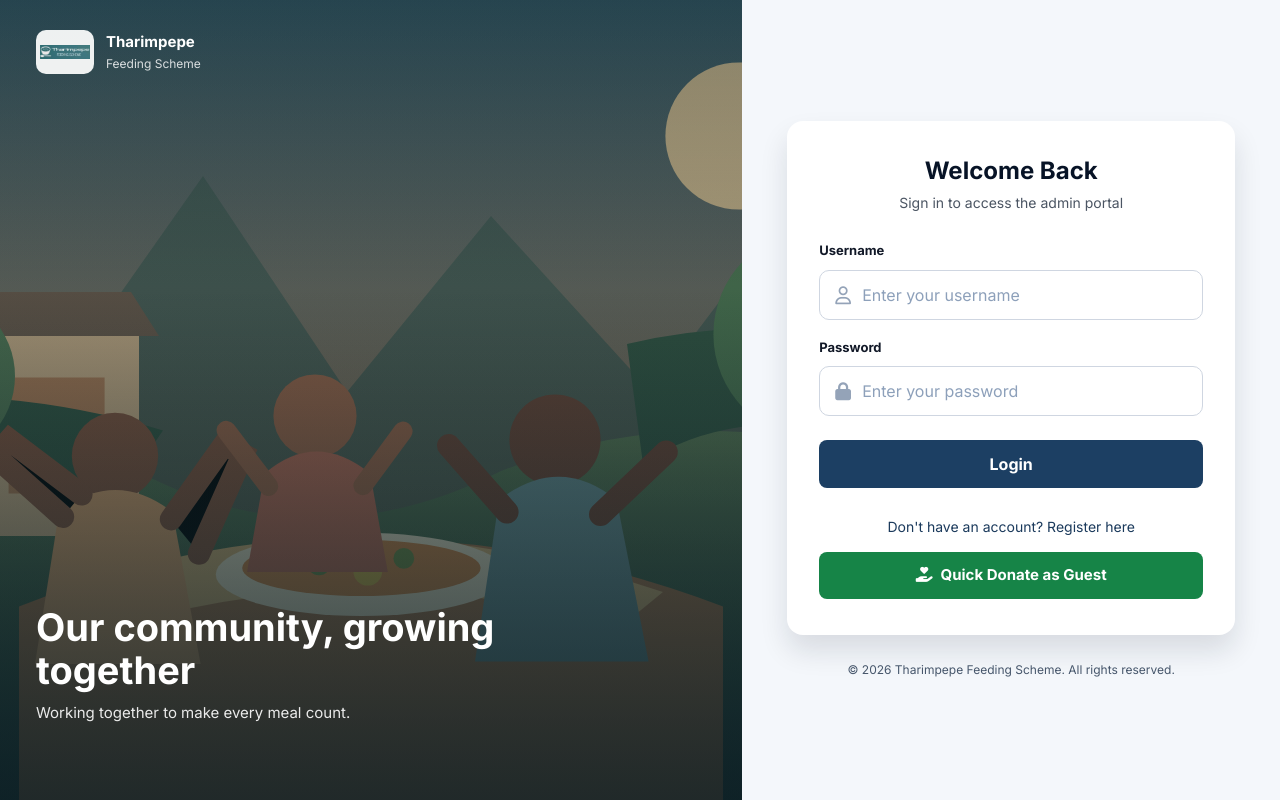
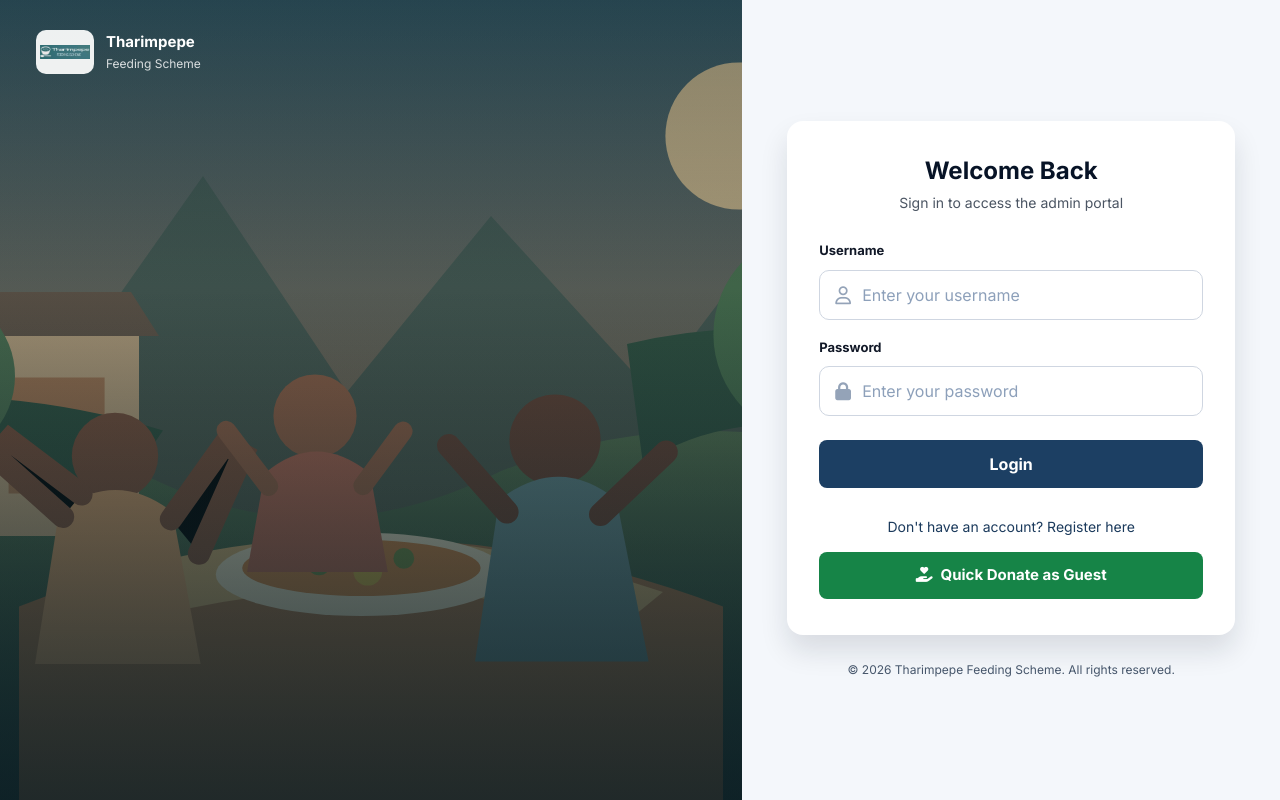
Before and after one commit to ST10345327/Tharimpepe_feeding_Scheme_Management_System, a PHP site: page / in a window 1280 px wide. Run offline with PHP 8.4, Linux system fonts and the light colour scheme.

Commit message:
AB#53 Remove login carousel captions

```diff
--- a/app/views/login.php
+++ b/app/views/login.php
@@ -62,8 +62,7 @@
             z-index: 2;
         }
 
-        .login-mission-brand,
-        .login-mission-caption {
+        .login-mission-brand {
             position: absolute;
             z-index: 3;
         }
@@ -89,21 +88,6 @@
         .login-mission-brand span { display: block; }
         .login-mission-brand strong { font-size: 15px; }
         .login-mission-brand span { color: rgba(255,255,255,.82); font-size: 12px; margin-top: 2px; }
-
-        .login-mission-caption {
-            bottom: 76px;
-            left: 36px;
-            max-width: min(70%, 560px);
-        }
-
-        .login-mission-caption h1 {
-            font-size: clamp(24px, 3vw, 38px);
-            font-weight: 700;
-            line-height: 1.12;
-            margin-bottom: 10px;
-        }
-
-        .login-mission-caption p { color: rgba(255,255,255,.9); font-size: 15px; line-height: 1.5; margin: 0; }
 
         @media (prefers-reduced-motion: reduce) {
             .login-slide { transition: none; }
@@ -261,12 +245,6 @@
                 min-height: 320px;
             }
 
-            .login-mission-caption {
-                bottom: 72px;
-                left: 24px;
-                max-width: 80%;
-            }
-
             .login-mission-brand { left: 24px; top: 22px; }
 
             .login-panel {
@@ -276,9 +254,6 @@
 
         @media (max-width: 520px) {
             .login-mission { min-height: 270px; }
-            .login-mission-caption { bottom: 66px; }
-            .login-mission-caption h1 { font-size: 25px; }
-            .login-mission-caption p { font-size: 13px; }
             .login-mission-brand img { height: 38px; width: 50px; }
             .login-mission-brand { font-size: 13px; }
             .login-card {
@@ -289,6 +264,7 @@
 </head>
 <body>
     <main class="login-shell">
+        <!-- Keep this carousel image-led while retaining the organization logo and name. -->
         <section class="login-mission" aria-label="Tharimpepe community stories" data-login-carousel>
             <div class="login-slide is-active" data-slide aria-hidden="false">
                 <img src="/assets/images/login-carousel/community.svg" alt="Illustration of community members sharing a meal" fetchpriority="high">
@@ -302,10 +278,6 @@
             <div class="login-mission-brand" aria-hidden="true">
                 <img src="/assets/images/fsmslogo.png" alt="" width="58" height="44">
                 <div><strong>Tharimpepe</strong><span>Feeding Scheme</span></div>
-            </div>
-            <div class="login-mission-caption" aria-live="polite" aria-atomic="true">
-                <h1 data-slide-title>Our community, growing together</h1>
-                <p data-slide-copy>Working together to make every meal count.</p>
             </div>
         </section>
 
@@ -385,13 +357,6 @@
             if (!carousel) return;
 
             const slides = Array.from(carousel.querySelectorAll('[data-slide]'));
-            const title = carousel.querySelector('[data-slide-title]');
-            const copy = carousel.querySelector('[data-slide-copy]');
-            const captions = [
-                ['Our community, growing together', 'Working together to make every meal count.'],
-                ['Nourishment for brighter days', 'Fresh ingredients help us serve balanced meals.'],
-                ['Many hands, one caring community', 'Volunteers make the feeding scheme possible.']
-            ];
             let current = 0;
             let timer = null;
 
@@ -402,8 +367,6 @@
                     slide.classList.toggle('is-active', active);
                     slide.setAttribute('aria-hidden', String(!active));
                 });
-                title.textContent = captions[current][0];
-                copy.textContent = captions[current][1];
             };
 
             const stop = () => { if (timer) window.clearInterval(timer); timer = null; };
```
Also changed, not shown: android/app/src/main/assets/public/index.html (+2 -20 lines), www/index.html (+2 -20 lines).
